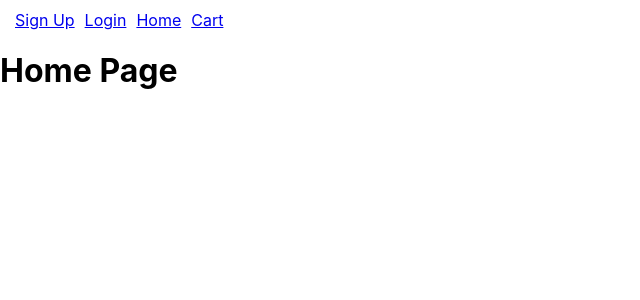
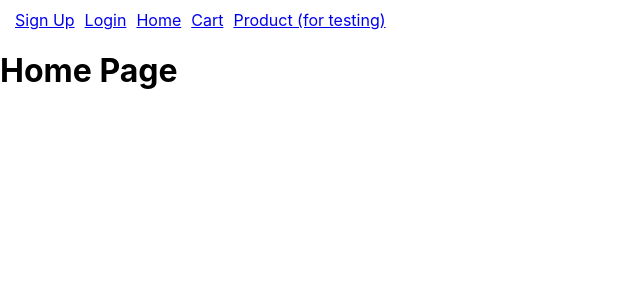
Before and after one commit to sameed-gilani/E-commerceApp-React, a React (Create React App) app in the folder ecommerce_app/: page / in a window 1280 px wide. Shown: the top 300 px of the page, without its empty margins (0-640 px from the left). Built offline with nearby package versions, Linux system fonts and the light colour scheme.

Commit message:
edited routes and navigation to for prodcuts page

```diff
--- a/ecommerce_app/src/App.js
+++ b/ecommerce_app/src/App.js
@@ -6,6 +6,7 @@ import HomePage from "./pages/home_page";
 import SignupPage from "./pages/signup_page";
 import LoginPage from "./pages/login_page";
 import CartPage from "./pages/cart";
+import ProductPage from "./pages/product_page";
 
 function App() {
 
@@ -16,10 +17,11 @@ function App() {
 
           <Route element={<NavigationComp />}>
               <Route path='/' element={<HomePage />} />
+              <Route path={'/Product/:id'} element={<ProductPage />} />
+
               <Route path='/SignUp' element={<SignupPage />} />
               <Route path='/Login' element={<LoginPage />} />
               <Route path='/Cart' element={<CartPage />} />
-
 
           </Route>
 
--- a/ecommerce_app/src/pages/home_page.js
+++ b/ecommerce_app/src/pages/home_page.js
@@ -4,5 +4,6 @@ export default function HomePage(){
 
     return(
       <h1>Home Page</h1>
+
     );
 }
--- a/ecommerce_app/src/pages/navigation.js
+++ b/ecommerce_app/src/pages/navigation.js
@@ -29,6 +29,12 @@ export default function NavigationComp() {
                 }}>
                     Cart
                 </Link>
+
+                <Link to="/Product/:id" style={{padding: 5}} onClick={() => {
+
+                }}>
+                    Product (for testing)
+                </Link>
             </nav>
 
             <Outlet/>
```
